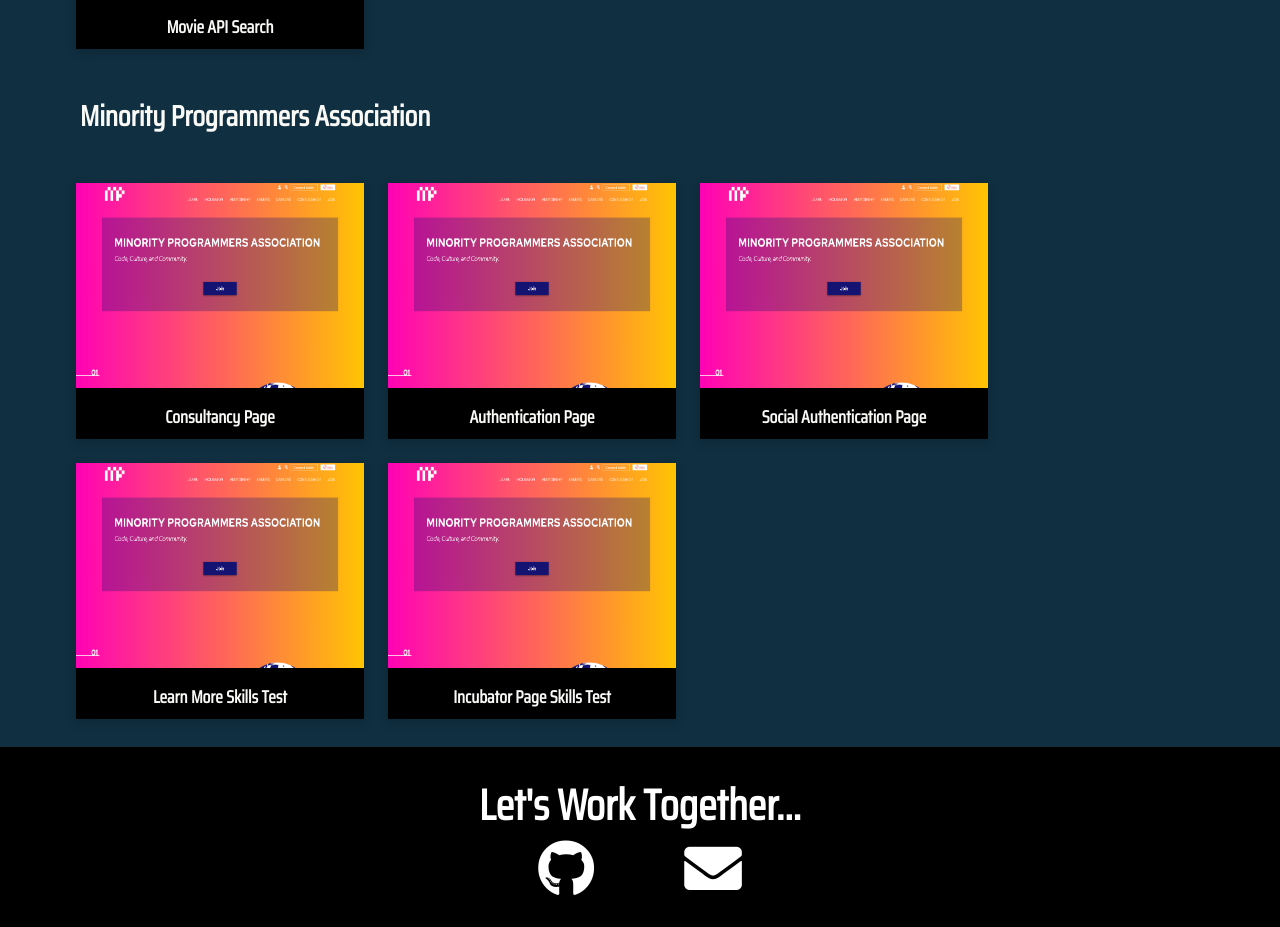
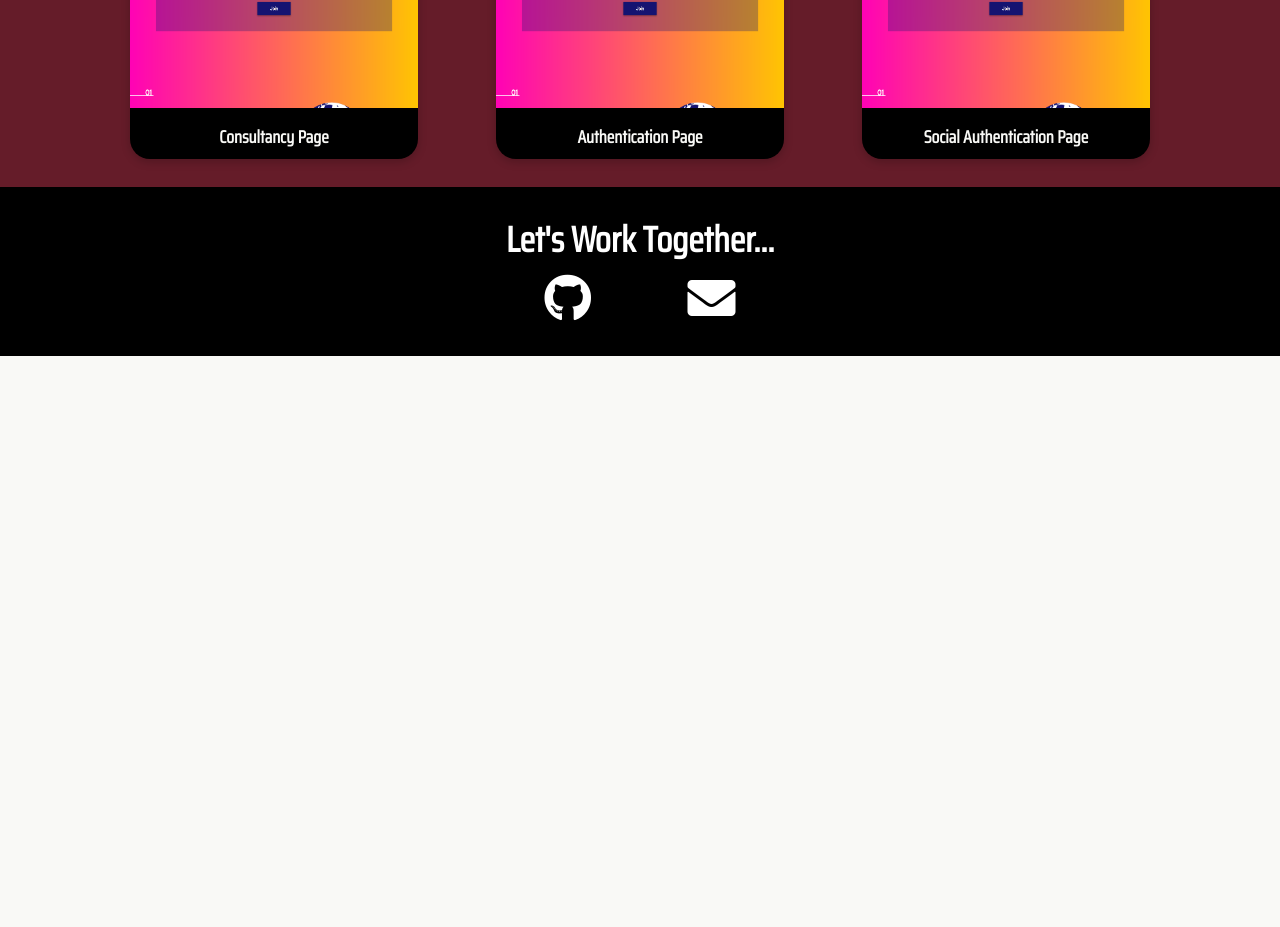
Before and after one commit to cgomez374/portfolio-web-app, a React (Create React App) app: page / in a window 1280 px wide. Shown: the part 1200-2127 px from the top of the page. After the commit the page ends 1556 px from the top, so only its background shows below. Built offline with nearby package versions, Linux system fonts and the light colour scheme.

Commit message:
switched color scheme

```diff
--- a/src/Links.js
+++ b/src/Links.js
@@ -24,18 +24,6 @@ export const links = [
     img: "mpa.png",
   },
   {
-    type: "minority programmers association",
-    name: "Learn More Skills Test",
-    link: "https://skills-test-learn-page.vercel.app/",
-    img: "mpa.png",
-  },
-  {
-    type: "minority programmers association",
-    name: "Incubator Page Skills Test",
-    link: "https://incubator-page.vercel.app/",
-    img: "mpa.png",
-  },
-  {
     type: "personal projects",
     name: "Hannesy Fitness",
     link: "https://cgomez374.github.io/Personal-Trainer/",
@@ -46,11 +34,5 @@ export const links = [
     name: "manage landing page",
     link: "https://cgomez374.github.io/manage-landing-page/",
     img: "manage-landing-page.PNG",
-  },
-  {
-    type: "personal projects",
-    name: "Movie API Search",
-    link: "https://movie-api-search-app.netlify.app/",
-    img: "movie-app.png",
-  },
+  }
 ];
--- a/src/components/Footer/Footer.module.css
+++ b/src/components/Footer/Footer.module.css
@@ -11,7 +11,7 @@
   align-items: center;
   text-align: center;
 
-    font-size: 1.8rem;
+  font-size: 1.5rem;
   text-transform: capitalize;
 }
 
@@ -31,7 +31,8 @@
 }
 
 @media (max-width: 800px) {
-.footer, .footer ul  {
+  .footer,
+  .footer ul {
     font-size: 1.2rem;
   }
 }
--- a/src/components/Nav/Nav.module.css
+++ b/src/components/Nav/Nav.module.css
@@ -1,6 +1,7 @@
 .nav {
-    /* background-color: #651C29; */
-    background-color: #102F41;
+  background-color: #651c29;
+  /* background-color: #102F41; */
+  /* background-color: transparent; */
   width: 100%;
   min-height: 3rem;
   display: flex;
@@ -28,14 +29,14 @@
 
 .list a {
   text-decoration: none;
-    color: #F9F9F6;
+  color: #f9f9f6;
   /* color: #DDCC70; */
   text-transform: capitalize;
   font-size: 1.5rem;
   outline: none;
 }
 
-@media (max-width: 750px){
+@media (max-width: 750px) {
   .list {
     width: 100%;
   }
--- a/src/components/ProjectList/ProjectsList.module.css
+++ b/src/components/ProjectList/ProjectsList.module.css
@@ -5,7 +5,7 @@
   margin: 1rem auto;
   display: flex;
   flex-direction: row;
-    justify-content: flex-start;
+  justify-content: space-evenly;
   align-items: center;
   flex-wrap: wrap;
   border: none;
@@ -19,11 +19,16 @@
   margin: 1.5vh;
   padding: 0vh;
   box-shadow: 0 3px 10px rgb(0 0 0 / 0.2);
+  border-radius: 20px;
+  z-index: 1;
 }
 
 .projectCard img {
   width: 100%;
   height: 80%;
+  border-top-left-radius: 20px;
+  border-top-right-radius: 20px;
+  z-index: 0;
 }
 
 .projectCard h4 {
@@ -35,11 +40,11 @@
 }
 
 .projectCard h4 a {
-    color: #F9F9F6;
+  color: #f9f9f6;
   /* color: #DDCC70; */
 }
 
-@media (max-width: 1030px){
+@media (max-width: 1030px) {
   .track {
     width: 95%;
     /* flex-direction: column; */
@@ -53,11 +58,10 @@
 
   .projectCard h4 {
     font-size: 0.8rem;
-
   }
 }
 
-@media (max-width: 750px){
+@media (max-width: 750px) {
   .track {
     /* background-color: red; */
     width: 80%;
--- a/src/components/Projects/Projects.module.css
+++ b/src/components/Projects/Projects.module.css
@@ -1,13 +1,14 @@
 .projects {
-    background-color: #102F41;
-    /* background-color: #651C29; */
+    /* background-color: #102F41; */
+    background-color: #651C29;
+    /* background-color: #fff; */
     width: 100%;
     height: auto;
     padding-top: 3vh;
     margin: 0;
     text-align: center;
-    /* color: #DDCC70; */
-    color: #F9F9F6;
+    color: #fff;
+    /* color: #F9F9F6; */
 }
 
 .projects h2 {
@@ -17,16 +18,15 @@
 }
 
 .listContainer {
-    /* background-color: royalblue; */
     width: 90%;
     height: auto;
     margin: 0 auto;
 
     display: flex;
-    flex-direction: column  ;
+    flex-direction: column;
     justify-content: space-evenly;
     text-align: left;
-    /* align-items: center; */
+    align-items: center;
 }
 
 .listContainer h3 {
```
Also changed, not shown: public/filler-image.jpg (added), public/no-image-poster.jpg (added), src/App.css (added). Lines whose indentation alone changed are shown as unchanged.
